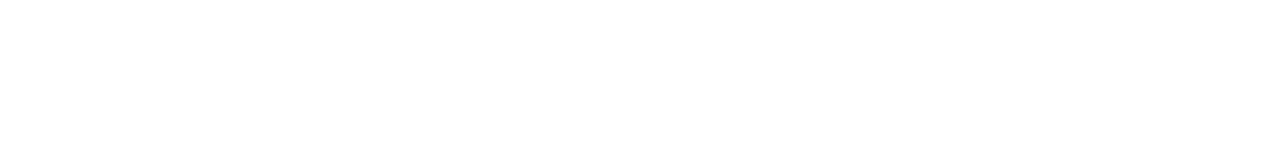
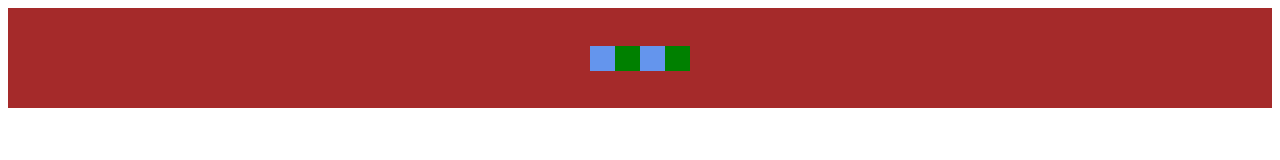
Before and after one commit to Pipe1219/project1, a plain HTML site: page index.html in a window 1280 px wide. Drawn offline with Linux system fonts and the light colour scheme.

Commit message:
Se añade el archivo grid.html

```diff
--- a/index.html
+++ b/index.html
@@ -5,12 +5,33 @@
     <meta http-equiv="X-UA-Compatible" content="IE=edge">
     <meta name="viewport" content="width=device-width, initial-scale=1.0">
     <title>GRID</title>
+    <style>
+        .container {
+            display: flex;
+            background: brown;
+            justify-content: center;
+            align-items: center;
+            height: 100px;
+        }
+        .item {
+            width: 25px;
+            height: 25px;
+            background: green;
+        }
+        .container .item:nth-child(2n + 1){
+            background: cornflowerblue;
+        }
+
+    </style>
 </head>
 <body>
 
 
 <div class="container">
-
+    <div class="item"></div>
+    <div class="item"></div>
+    <div class="item"></div>
+    <div class="item"></div>
 </div>
 
 
```
Also changed, not shown: grid.html (added, +54 -0 lines).
